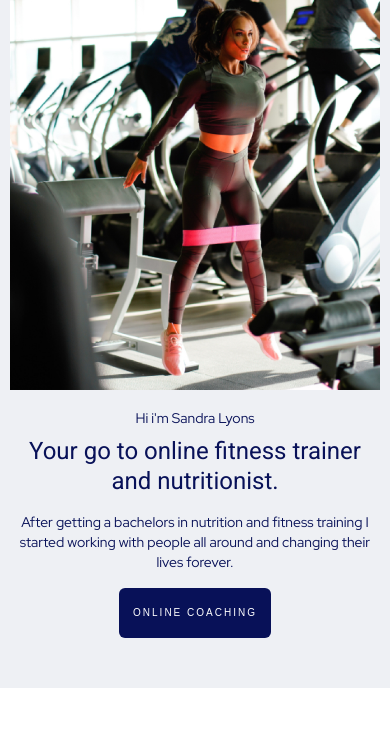
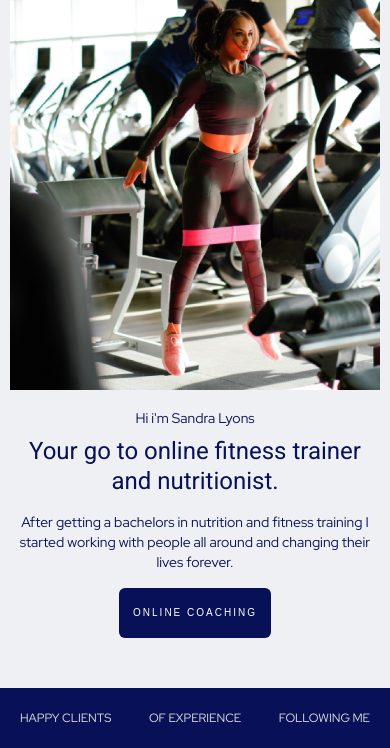
Before and after one commit to merkushynArt/fitnesso, a plain HTML site: page index.html in a window 390 px wide. Shown: the part 113-861 px from the top of the page. Drawn offline with Linux system fonts and the light colour scheme.

Commit message:
created a band-section

```diff
--- a/css/style.scss
+++ b/css/style.scss
@@ -89,7 +89,7 @@ body {
 
 
       &-item {
-         font-size: 13px;
+         font-size: 16px;
          line-height: 22px;
          text-decoration: none;
          color: inherit;
@@ -200,7 +200,7 @@ body {
    position: absolute;
    right: 0;
    top: 50px;
-   padding: 0 10px 10px 10px;
+   padding: 0 20px 20px 20px;
    transform: translateY(-100%);
    z-index: 1;
    transition: all .3s linear;
@@ -212,6 +212,8 @@ body {
 
    &__item {
       display: block;
+      font-size: 20px;
+      line-height: 30px;
       text-align: right;
       text-decoration: none;
       color: #081158;
@@ -269,6 +271,19 @@ body {
    }
 }
 
+//============================================================================================================================
+.band {
+   background: #081158;
+
+   &__items {
+      display: flex;
+      justify-content: space-between;
+      padding: 90px;
+      color: #DFDFDF;
+      text-transform: uppercase;
+   }
+}
+
 
 
 
@@ -306,6 +321,12 @@ body {
 
       }
    }
+
+   .band {
+      &__items {
+         padding: 40px;
+      }
+   }
 }
 
 @media(max-width: 768px) {
@@ -333,16 +354,12 @@ body {
             font-size: 30px;
             line-height: 36px;
          }
-
-         p {
-
-         }
       }
    }
 }
 
 
-@media(max-width: 500px) {
+@media(max-width: 600px) {
    .header {
       &__nav {
          display: none;
@@ -386,4 +403,19 @@ body {
          }
       }
    }
+
+   .band {
+      &__items {
+         padding: 20px 10px;
+         font-size: 12px;
+      }
+   }
 }
+
+@media(max-width: 375px) {
+   .band {
+      &__items {
+         font-size: 10px;
+      }
+   }
+}
--- a/index.html
+++ b/index.html
@@ -68,6 +68,20 @@
 
    </section>
 
+   <section class="band">
+
+      <div class="container">
+
+         <div class="band__items">
+            <div class="band__item">Happy clients</div>
+            <div class="band__item">Of experience</div>
+            <div class="band__item">Following me</div>
+         </div>
+
+      </div>
+
+   </section>
+
    <script src="js/js.js"></script>
 </body>
 </html>
```
Also changed, not shown: css/style.css, 1 other file.
